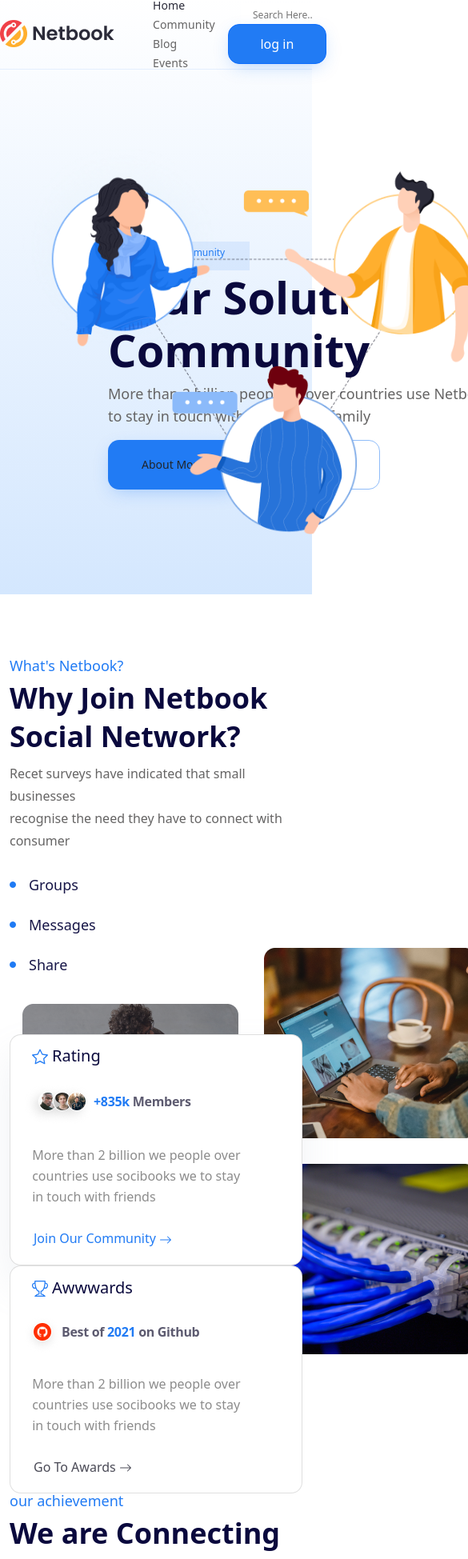
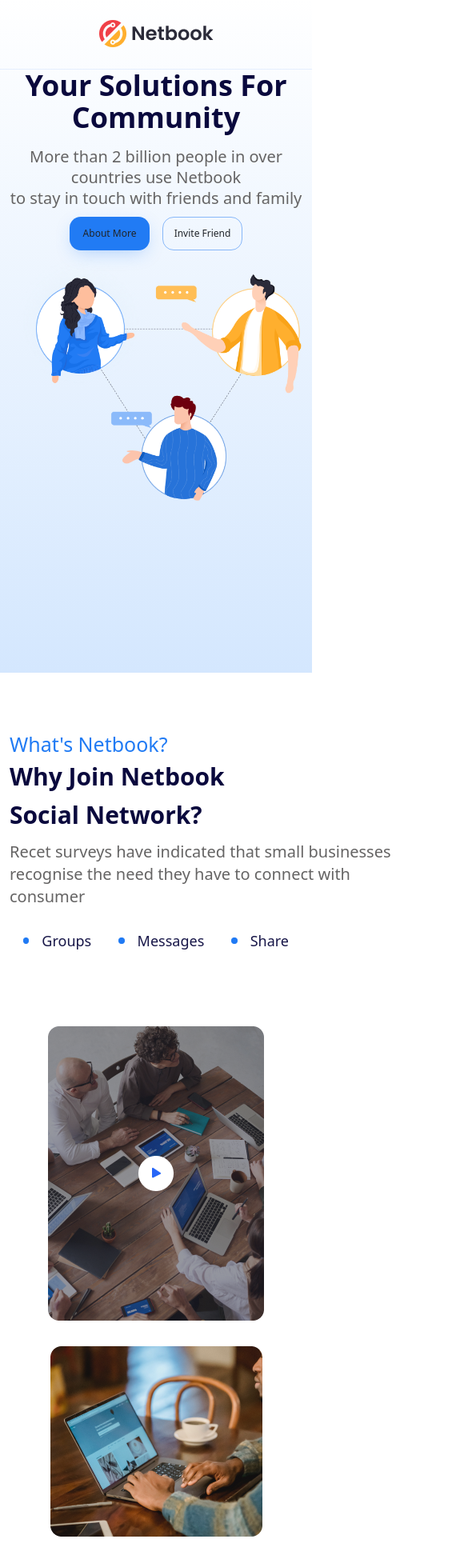
Before and after one commit to DerrickOdhiambo/Landing-page, a React (Create React App) app: page / in a window 390 px wide. Shown: the part 3-1952 px from the top of the page at 80% size, 585 px wide, since content can reach past the window. Built offline with nearby package versions, Linux system fonts and the light colour scheme.

Commit message:
add media query

```diff
--- a/src/App.scss
+++ b/src/App.scss
@@ -1,3 +1,22 @@
 body {
 	background-color: white;
 }
+
+@media (max-width: 991.98px) {
+	.header {
+		height: 100%;
+		.container-fluid {
+			.row {
+				.call-to-action {
+					position: unset;
+				}
+			}
+		}
+	}
+}
+
+@media (max-width: 600px) {
+	body {
+		overflow-x: hidden;
+	}
+}
--- a/src/components/Footer.js
+++ b/src/components/Footer.js
@@ -90,7 +90,7 @@ const Footer = () => {
 					</div>
 				</div>
 				<div className='footer-bottom'>
-					<div>
+					<div className='brand'>
 						<p>Besnik Creative Agency</p>
 					</div>
 					<div className='footer-logo'>
--- a/src/components/Members.js
+++ b/src/components/Members.js
@@ -7,12 +7,12 @@ const Members = () => {
 			<section className='team'>
 				<div className='team-upper-section'>
 					<h3>valuable members</h3>
-					<h1>our active members</h1>
-					<p>
+					<h1 className='mb-3'>our active members</h1>
+					<p className='mb-3'>
 						when an unknown printer took a gallery of type meeting <br /> fari
 						scrambled it
 					</p>
-					<div className='pill'>
+					<div className='pill mb-5'>
 						<button className='btn'>Newest</button>
 						<button className='btn'>Popular</button>
 						<button className='btn active'>Active</button>
@@ -22,8 +22,9 @@ const Members = () => {
 					<div className='row'>
 						<div className='col-md-3'>
 							<div className='members-image-1'>
-								<img src='images/Abstrack.png' alt='' />
+								<img src='images/Abstrack.png' className='img-fluid' alt='' />
 								<img src='images/member1.png' id='member' alt='' />
+								<img src='images/Check.png' id='check' alt='' />
 								<div className='members-description'>
 									<h3>Fahim Rahman</h3>
 									<p>@rahman</p>
--- a/src/styles/about.scss
+++ b/src/styles/about.scss
@@ -75,3 +75,83 @@
 		}
 	}
 }
+
+//Media Query
+@media (max-width: 991.98px) {
+	.about {
+		width: 100%;
+		height: 100%;
+		.about-us-description {
+			width: 100%;
+			white-space: nowrap;
+			h3 {
+				font-size: 25px;
+			}
+			p {
+				font-size: 23px;
+			}
+			.about-us-list {
+				display: flex;
+				flex-direction: row;
+				justify-content: space-around;
+			}
+		}
+		.about-us-images {
+			display: flex;
+			flex-direction: row;
+			align-items: center;
+			height: 100%;
+			width: 100%;
+			.image-1 {
+				img {
+					width: 100%;
+					height: 100%;
+				}
+			}
+			.image-2 {
+				display: flex;
+				flex-direction: column;
+			}
+		}
+	}
+}
+
+@media (max-width: 600px) {
+	.about {
+		width: 100%;
+		height: 100%;
+		.about-us-description {
+			margin: 0;
+
+			h1 {
+				font-size: 30px;
+			}
+			p {
+				width: 100%;
+				font-size: 20px;
+			}
+			.about-us-list {
+				display: flex;
+				flex-direction: row;
+				justify-content: space-around;
+			}
+		}
+		.about-us-images {
+			display: flex;
+			flex-direction: column;
+			align-items: center;
+			height: 100%;
+			width: 100%;
+			.image-1 {
+				img {
+					width: 100%;
+					height: 100%;
+				}
+			}
+			.image-2 {
+				display: flex;
+				flex-direction: column;
+			}
+		}
+	}
+}
--- a/src/styles/achievement.scss
+++ b/src/styles/achievement.scss
@@ -104,3 +104,56 @@
 		}
 	}
 }
+
+//Media Queries
+@media (max-width: 991.98px) {
+	.achievement-section {
+		height: 100%;
+		width: 100%;
+		.container {
+			.row {
+				width: 100%;
+				.col-md-4 {
+					margin: 1rem 0;
+					width: 100%;
+					padding: 0;
+				}
+				.card-3 {
+					h1 {
+						font-size: 25px;
+						line-height: 48px;
+					}
+					button {
+						width: 152px;
+						height: 48px;
+					}
+				}
+			}
+		}
+	}
+}
+
+@media (max-width: 600px) {
+	.achievement-section {
+		height: 100%;
+		width: 100%;
+		.container {
+			.row {
+				.col-md-4 {
+					display: unset;
+					margin: 1rem 0;
+				}
+				.card-3 {
+					h1 {
+						font-size: 30px;
+						line-height: 48px;
+					}
+					button {
+						width: 152px;
+						height: 48px;
+					}
+				}
+			}
+		}
+	}
+}
--- a/src/styles/advert.scss
+++ b/src/styles/advert.scss
@@ -40,3 +40,29 @@
 		}
 	}
 }
+
+@media (max-width: 600px) {
+	.advert {
+		height: 100%;
+		width: 100%;
+		.container {
+			.row {
+				.cta-description {
+					h3 {
+						margin-top: 1rem;
+					}
+					h1 {
+						font-size: 30px;
+						line-height: 36px;
+					}
+				}
+				.cta-image {
+					img#cta-image {
+						width: 100%;
+						height: 480px;
+					}
+				}
+			}
+		}
+	}
+}
--- a/src/styles/blog.scss
+++ b/src/styles/blog.scss
@@ -89,3 +89,37 @@
 		}
 	}
 }
+
+//Media Queries
+@media (max-width: 992px) {
+	.blog {
+		width: 100%;
+		.blog-images {
+			width: 100%;
+			.row {
+				.col-md-4 {
+					img {
+						height: 230px;
+						width: 230px;
+					}
+				}
+			}
+		}
+	}
+}
+
+@media only screen and (max-width: 600px) {
+	.blog {
+		height: 100%;
+		width: 100%;
+		.blog-header {
+			margin: 2rem;
+		}
+		.blog-images {
+			text-align: center;
+		}
+		.blog-description {
+			text-align: center;
+		}
+	}
+}
--- a/src/styles/features.scss
+++ b/src/styles/features.scss
@@ -55,3 +55,43 @@
 		}
 	}
 }
+
+//Media Queries
+@media (max-width: 991.98px) {
+	.features-section {
+		width: 100%;
+		height: 100%;
+		.features-section-header {
+			width: 100%;
+			.feature-list-section {
+				margin: 0;
+				padding: 0;
+				.card {
+					.card-body {
+						width: 100%;
+					}
+				}
+			}
+		}
+	}
+}
+
+@media (max-width: 600px) {
+	.features-section {
+		width: 100%;
+		height: 100%;
+		.features-section-header {
+			width: 100%;
+			h2 {
+				font-size: 30px;
+			}
+			.card {
+				.card-body {
+					p {
+						white-space: nowrap;
+					}
+				}
+			}
+		}
+	}
+}
--- a/src/styles/footer.scss
+++ b/src/styles/footer.scss
@@ -91,3 +91,46 @@
 	bottom: 0;
 	height: 96px;
 }
+
+//Media Queries
+@media (max-width: 992px) {
+	.footer {
+		.footer-top {
+			.row {
+				.col-md-4 {
+					button {
+						position: unset;
+						height: 38px;
+						text-align: center;
+						margin-top: 0.3rem;
+					}
+				}
+			}
+		}
+	}
+}
+
+@media (max-width: 600px) {
+	.footer {
+		height: 100%;
+		width: 100%;
+		.footer-top {
+			height: 100%;
+			display: block;
+			.row {
+				.col-md-4 {
+					button {
+						position: unset;
+					}
+				}
+			}
+		}
+		.footer-bottom {
+			bottom: auto;
+			.brand,
+			.footer-logo {
+				display: none;
+			}
+		}
+	}
+}
--- a/src/styles/header.scss
+++ b/src/styles/header.scss
@@ -80,3 +80,92 @@
 		}
 	}
 }
+
+//Media Queries
+@media (max-width: 991.98px) {
+	.header {
+		.container-fluid {
+			.row {
+				.call-to-action-section {
+					.call-to-action {
+						left: 50%;
+					}
+				}
+				.landing-page-image {
+					display: none;
+				}
+			}
+		}
+	}
+}
+
+@media (max-width: 600px) {
+	//Header
+	.header {
+		width: 100%;
+		height: 100vh;
+		.container-fluid {
+			.row {
+				.call-to-action-section {
+					width: 100%;
+					height: 100%;
+					margin: 0;
+					padding: 0;
+					.call-to-action {
+						position: unset;
+						width: 100%;
+						height: 100%;
+						.network-community-section {
+							display: none;
+						}
+						h1 {
+							font-size: 36px;
+							line-height: 40px;
+							text-align: center;
+						}
+						p {
+							width: 100%;
+							text-align: center;
+							font-size: 20px;
+							line-height: 26px;
+							margin: 1rem 0;
+						}
+						.call-to-action-buttons {
+							text-align: center;
+							button {
+								margin-top: 1rem;
+								width: 100px;
+								height: 42px;
+								font-weight: 400;
+								font-size: 12px;
+								text-transform: capitalize;
+							}
+							.button-1 {
+								background: #217bf4;
+								box-shadow: 0px 7px 22px -6px rgba(33, 123, 244, 0.34);
+								border-radius: 14px;
+								margin-right: 1rem;
+							}
+							.button-2 {
+								border: 1px solid rgba($color: #217bf4, $alpha: 0.5);
+								border-radius: 14px;
+							}
+						}
+					}
+				}
+				.landing-page-image {
+					display: flex;
+					width: 100%;
+					margin: auto;
+					height: 100%;
+					img {
+						position: unset;
+
+						width: 100%;
+						height: 100%;
+					}
+				}
+			}
+		}
+	}
+}
--- a/src/styles/members.scss
+++ b/src/styles/members.scss
@@ -3,6 +3,7 @@
 	height: 770px;
 	.team-upper-section {
 		text-align: center;
+		margin-top: 4rem;
 		h3 {
 			font-weight: 500;
 			font-size: 18px;
@@ -67,6 +68,11 @@
 				left: 65px;
 				top: 15px;
 			}
+			#check {
+				position: absolute;
+				left: 125px;
+				top: 148px;
+			}
 			.members-description {
 				margin-top: 2.2rem;
 				h3 {
@@ -85,3 +91,55 @@
 		}
 	}
 }
+
+//Media Queries
+@media (max-width: 992px) {
+	.team {
+		width: 100%;
+		height: 100%;
+		.team-upper-section {
+			p {
+				font-size: 20px;
+			}
+		}
+		.team-lower-section {
+			width: 100%;
+			.row {
+				.col-md-3 {
+					display: flex;
+					flex-direction: column;
+				}
+				.members-image-1 {
+					height: 182.5px;
+					width: 156px;
+				}
+			}
+		}
+	}
+}
+
+@media (max-width: 600px) {
+	.team {
+		height: 100%;
+		width: 100%;
+		.team-upper-section {
+			h1 {
+				font-size: 30px;
+			}
+			.pill {
+				height: 100%;
+				width: 100%;
+				button {
+					width: 120px;
+					height: 50px;
+				}
+			}
+		}
+		.team-lower-section {
+			text-align: center;
+			.members-image-1 {
+				margin: auto;
+			}
+		}
+	}
+}
--- a/src/styles/navigationBar.scss
+++ b/src/styles/navigationBar.scss
@@ -52,3 +52,26 @@
 		}
 	}
 }
+
+// Media Queries
+@media (max-width: 991.98px) {
+}
+
+@media (max-width: 600px) {
+	.landing-page-navigation-bar {
+		display: flex;
+		justify-content: space-around;
+		align-items: center;
+		height: 90px;
+		border-bottom: 1px solid rgba(33, 123, 244, 0.1);
+		.logo-nav {
+			display: inline;
+			ul {
+				display: none;
+			}
+		}
+		.search-bar {
+			display: none;
+		}
+	}
+}
```
Also changed, not shown: public/images/Abstrack.png, public/images/Check.png (added).
